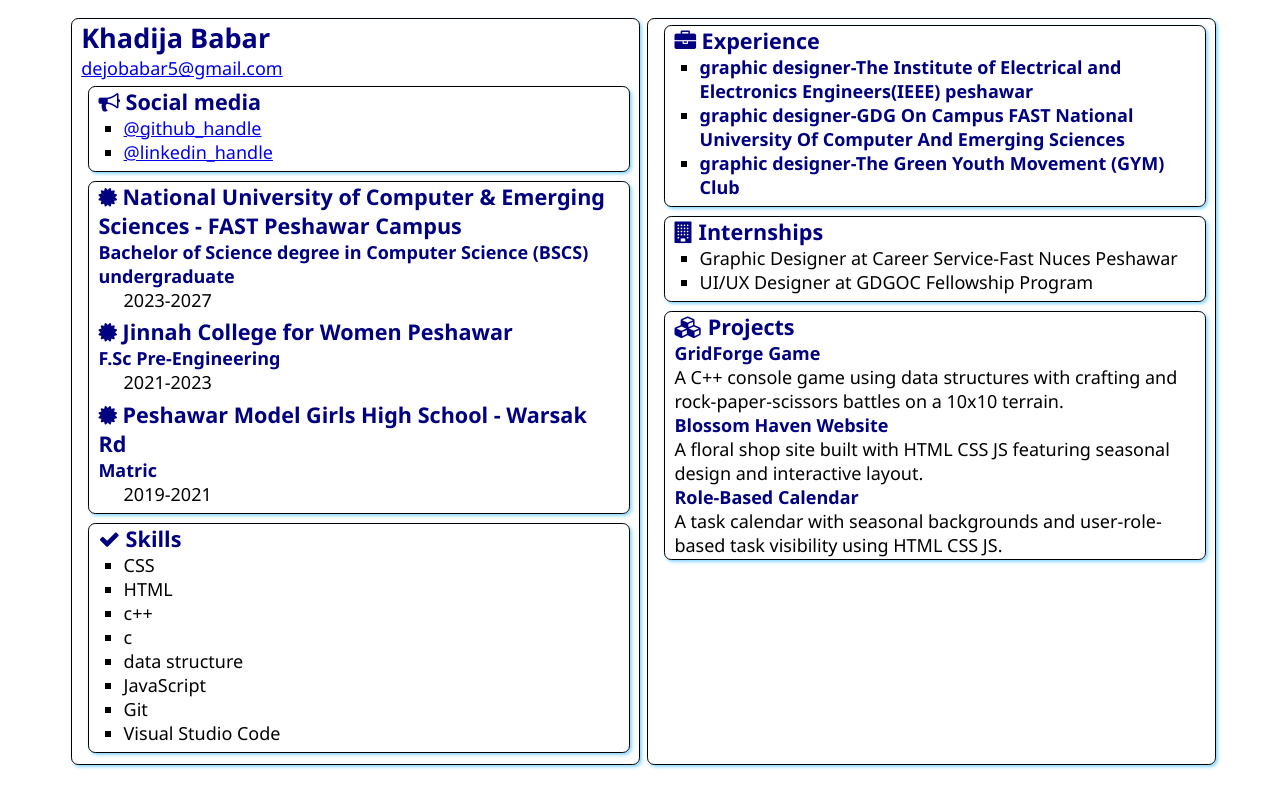
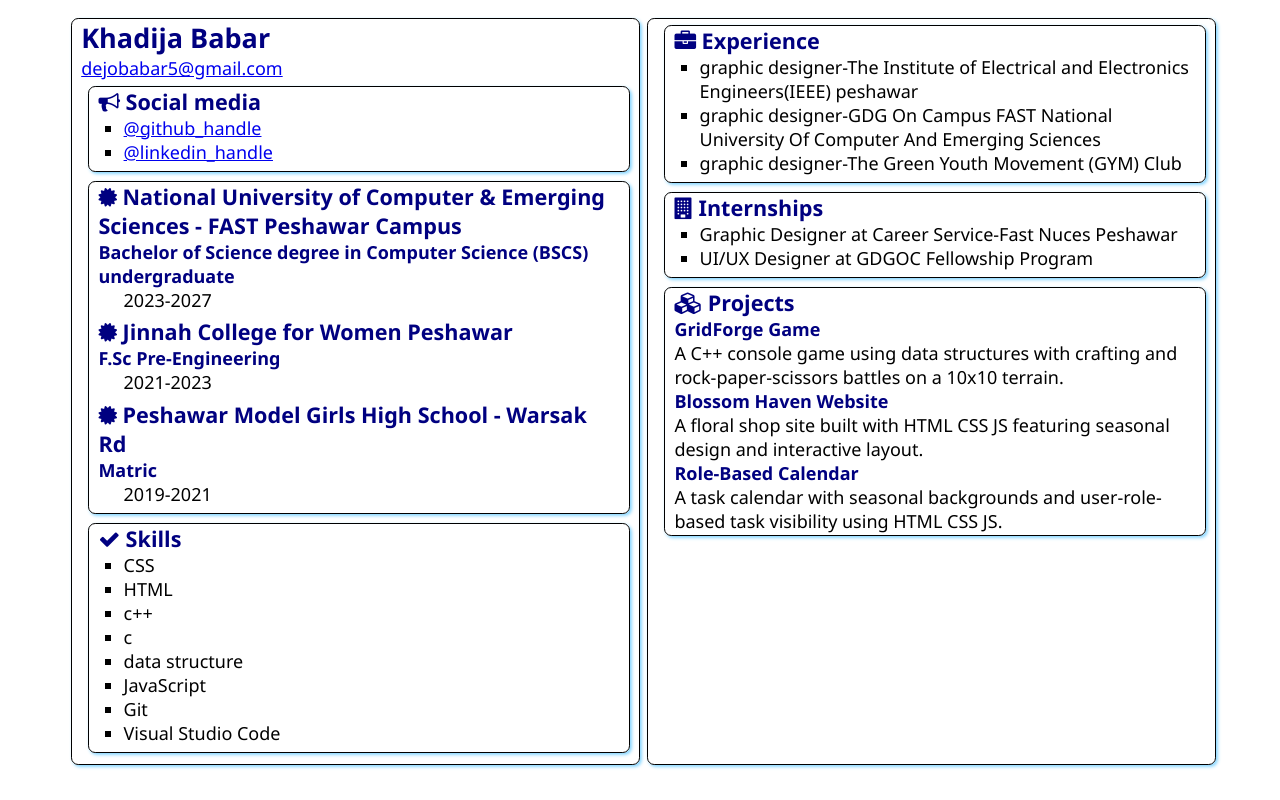
Before and after one commit to khadija-babar/my-static-portfolio, a plain HTML site: page src/index.html in a window 1280 px wide. Drawn offline with Linux system fonts and the light colour scheme.

Commit message:
Update index.html

```diff
--- a/src/index.html
+++ b/src/index.html
@@ -81,12 +81,12 @@ Peshawar Model Girls High School - Warsak Rd
                 </h2>
 
                 <ul>
-                    <li>  <h3>graphic designer-The Institute of Electrical and Electronics Engineers(IEEE) peshawar</h3>
+                    <li>  graphic designer-The Institute of Electrical and Electronics Engineers(IEEE) peshawar
  </li>
-                    <li><h3>graphic designer-GDG On Campus FAST National University Of Computer And Emerging Sciences </h3>
+                    <li>graphic designer-GDG On Campus FAST National University Of Computer And Emerging Sciences
 </li>
                 <li>
- <h3>graphic designer-The Green Youth Movement (GYM) Club </h3></li>
+ graphic designer-The Green Youth Movement (GYM) Club </li>
                 </ul>
             </section>
             <section class="box">
```
